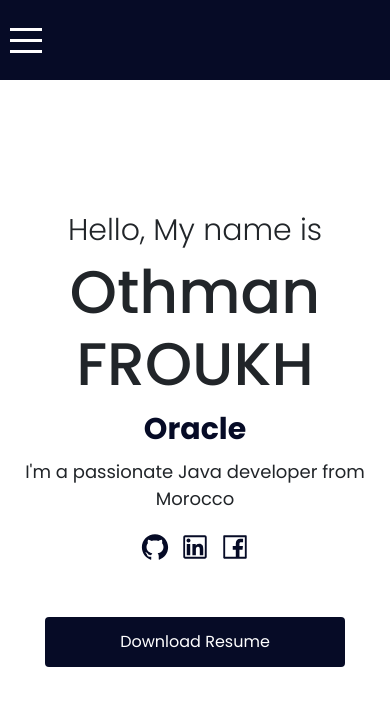
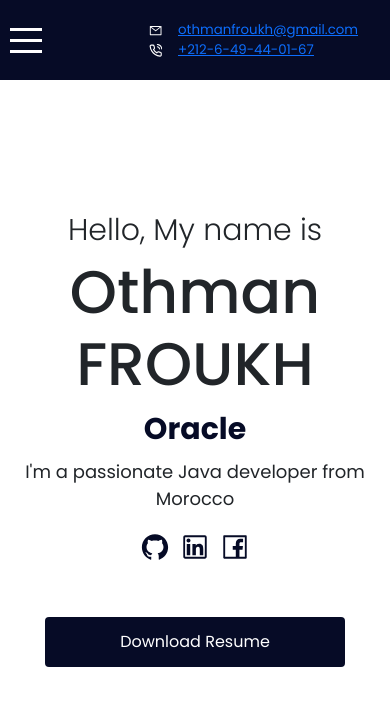
Before and after one commit to OthmanFrDev/My_PortFolio, a React (Create React App) app: page /home in a window 390 px wide. Shown: the top 706 px of the page. Built offline with nearby package versions, Linux system fonts and the light colour scheme.

Commit message:
fix navbar Phone & mail

```diff
--- a/src/components/sidebar/Sidebar.css
+++ b/src/components/sidebar/Sidebar.css
@@ -109,9 +109,12 @@
         height: 100%;
     }
     .right-sidebar{
-        display: none;
+        display: grid;
     }
     .Sidebar{
         height: 80px;
     }
+    .menu-bars-contact{
+        font-size: smaller;
+    }
 }
--- a/src/components/sidebar/Sidebar.js
+++ b/src/components/sidebar/Sidebar.js
@@ -24,11 +24,11 @@ const Sidebar = () => {
                     <div className="right-sidebar">
                         <Link to='#' className={"menu-bars-contact"}>
                             <AiIcons.AiOutlineMail />
-                            <span className="span">contact@othmanfroukh.com</span>
+                            <a className="span" href="mailto:othmanfroukh@gmail.com?body=Hey Mr Othman,">othmanfroukh@gmail.com</a>
                         </Link>
                         <Link to='#' className={"menu-bars-contact"}>
                             <FiIcons.FiPhoneCall />
-                            <span className="span">+212-6-49-44-01-67</span>
+                            <a href="tel:+212649440167" className="span">+212-6-49-44-01-67</a>
                         </Link>
                     </div>
 
```
